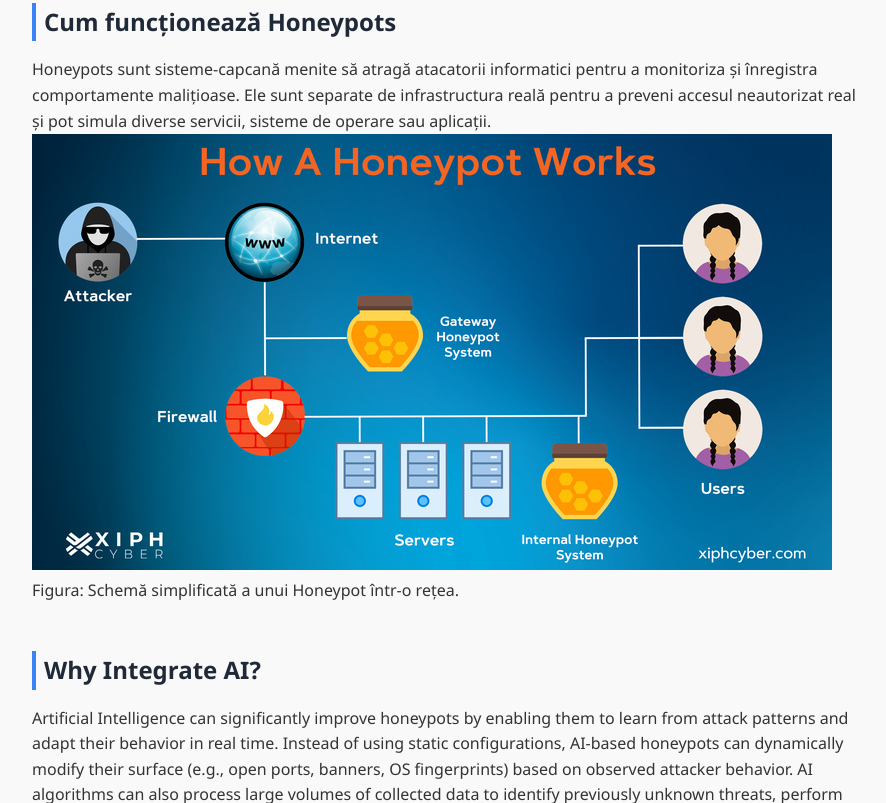
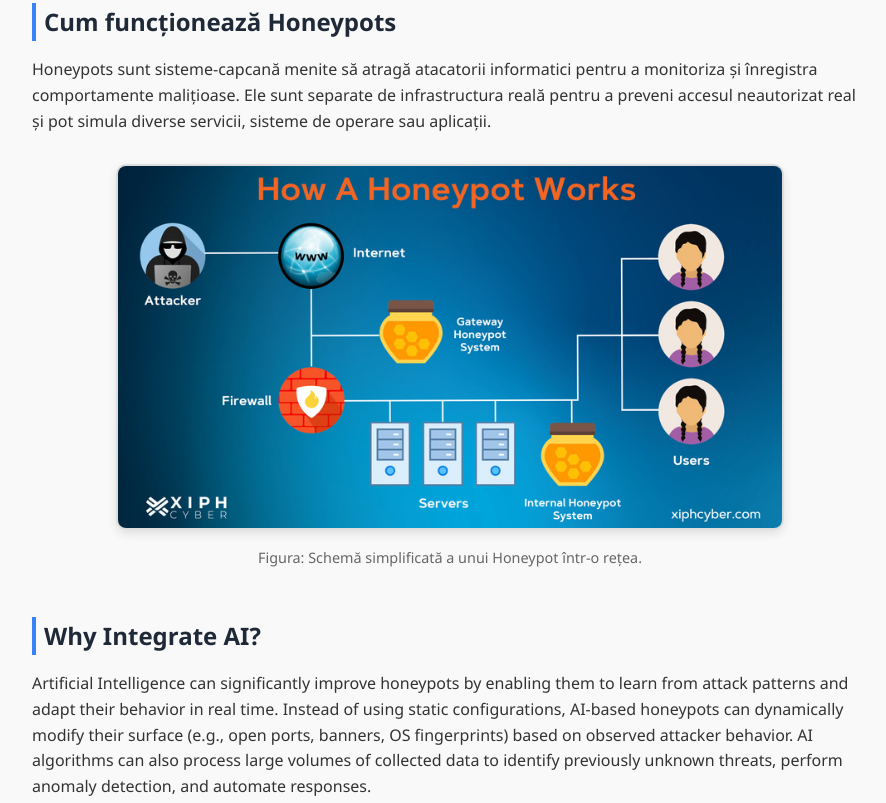
Before and after one commit to razvand73/razvand73.github.io, a plain HTML site: page index.html in a window 1280 px wide. Shown: the part 493-1296 px from the top of the page, without its empty margins (190-1076 px from the left). Drawn offline with Linux system fonts and the light colour scheme.

Commit message:
Update style.css

```diff
--- a/style.css
+++ b/style.css
@@ -47,6 +47,26 @@ ul li {
   margin-bottom: 0.5rem;
 }
 
+.image-container {
+  text-align: center;
+  margin: 30px 0;
+}
+
+.image-container img {
+  max-width: 80%;
+  height: auto;
+  border: 2px solid #ddd;
+  border-radius: 10px;
+  box-shadow: 0 4px 10px rgba(0,0,0,0.1);
+}
+
+.caption {
+  font-size: 0.9em;
+  color: #666;
+  margin-top: 8px;
+}
+
+
 /* Footer */
 footer {
   text-align: center;
```
